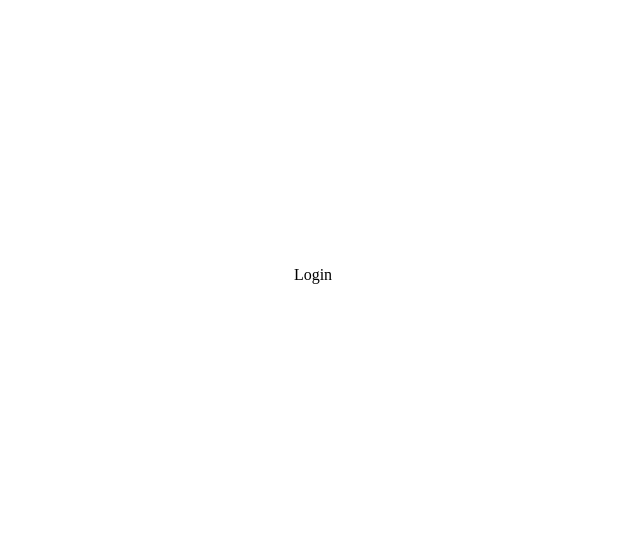
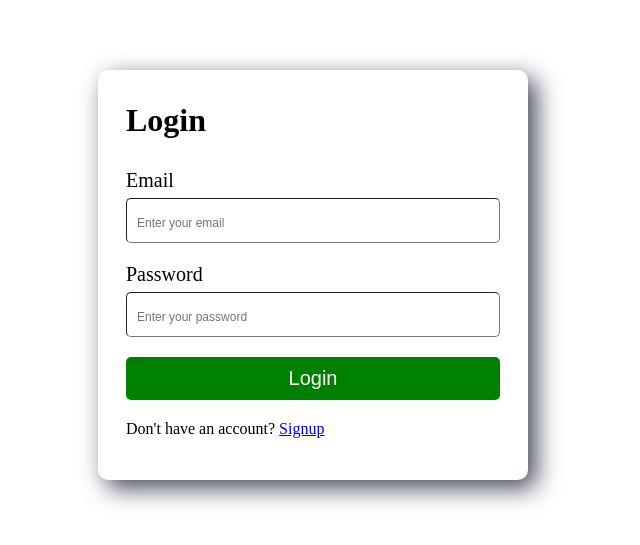
Before and after one commit to lordarcadius/mern-auth, a React (Create React App) app in the folder client/: page /login in a window 1280 px wide. Shown: the part 125-670 px from the top of the page, without its empty margins (327-967 px from the left). Built offline with nearby package versions, Linux system fonts and the light colour scheme.

Commit message:
client: Implement login functionality
Signed-off-by: Vipul Jha <vipuljha08@gmail.com>

```diff
--- a/client/src/pages/Home.js
+++ b/client/src/pages/Home.js
@@ -1,8 +1,15 @@
-import React from 'react'
+import React, { useEffect, useState } from 'react'
 
 function Home() {
+  const [userName, setUserName] = useState('');
+
+  useEffect(() => {
+    setUserName(localStorage.getItem('userName'));
+
+  }, []);
+
   return (
-    <div>Home</div>
+    <div><h1>{userName}</h1></div>
   )
 }
 
--- a/client/src/pages/Login.js
+++ b/client/src/pages/Login.js
@@ -1,8 +1,87 @@
-import React from 'react'
+import React, { useState } from 'react'
+import { Link, useNavigate } from 'react-router-dom'
+import { ToastContainer } from 'react-toastify';
+import { handleError, handleSuccess } from '../core/utils';
 
 function Login() {
+
+  const navigate = useNavigate();
+
+  const [loginInfo, setLoginInfo] = useState({
+    email: '',
+    password: ''
+  })
+
+  const handleChange = (e) => {
+    const { name, value } = e.target;
+    const copyLoginInfo = { ...loginInfo };
+    copyLoginInfo[name] = value;
+    setLoginInfo(copyLoginInfo);
+  }
+
+  const handleLogin = async (e) => {
+    e.preventDefault();
+    const { email, password } = loginInfo;
+    if (!email || !password) {
+      return handleError("Fields can't be empty!");
+    }
+    try {
+      const url = "http://localhost:8080/auth/login";
+      const response = await fetch(url, {
+        method: 'POST',
+        headers: {
+          'Content-Type': 'application/json'
+        },
+        body: JSON.stringify(loginInfo)
+      }
+      );
+      const result = await response.json();
+      const { success, message, token, name, email, error } = result;
+      if (success) {
+        localStorage.setItem('token', token);
+        localStorage.setItem('userName', name);
+        localStorage.setItem('userEmail', email);
+        handleSuccess(message);
+        setTimeout(() => {
+          navigate('/home');
+        }, 1000);
+      } else if (error) {
+        const details = error?.details[0].message;
+        handleError(details);
+      } else if (!success) {
+        handleError(message);
+      }
+    } catch (error) {
+      handleError(error);
+    }
+  }
   return (
-    <div>Login</div>
+    <div className='container'>
+      <h1>Login</h1>
+      <form onSubmit={handleLogin}>
+        <div><label htmlFor='email'>Email</label>
+          <input
+            onChange={handleChange}
+            type='text'
+            name='email'
+            placeholder='Enter your email'
+            value={loginInfo.email}
+          />
+        </div>
+        <div><label htmlFor='password'>Password</label>
+          <input
+            onChange={handleChange}
+            type='text'
+            name='password'
+            placeholder='Enter your password'
+            value={loginInfo.password}
+          />
+        </div>
+        <button type='submit'>Login</button>
+        <span>Don't have an account? <Link to="/signup">Signup</Link></span>
+        <ToastContainer />
+      </form>
+    </div>
   )
 }
 
```
